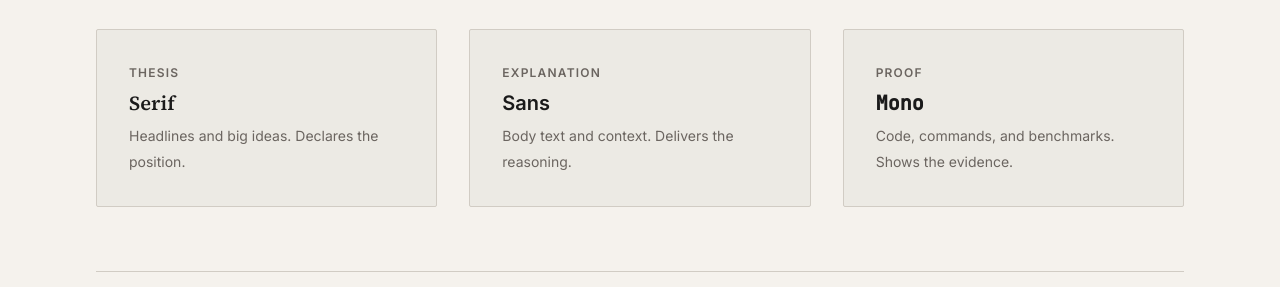
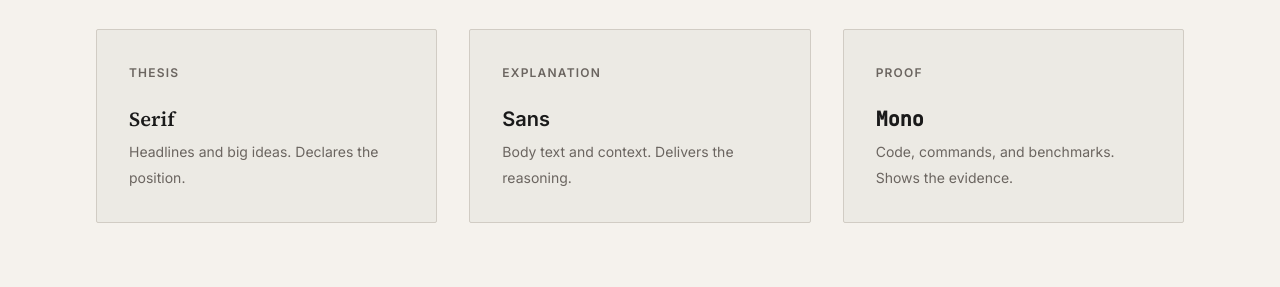
Before and after one commit to kunchenguid/kunchenguid-design-system, a plain HTML site: page docs/index.html in a window 1280 px wide. Shown: the part 513-800 px from the top of the page. Drawn offline with Linux system fonts and the light colour scheme.

Commit message:
docs(css): add margin top to sub-headings

```diff
--- a/docs/css/design-system.css
+++ b/docs/css/design-system.css
@@ -122,6 +122,12 @@ h4 {
 p {
   margin-bottom: var(--space-md);
   line-height: var(--leading-loose);
+}
+
+/* Give sub-headings breathing room when they continue body copy. */
+p + h3,
+p + h4 {
+  margin-top: var(--space-lg);
 }
 
 ul,
```
